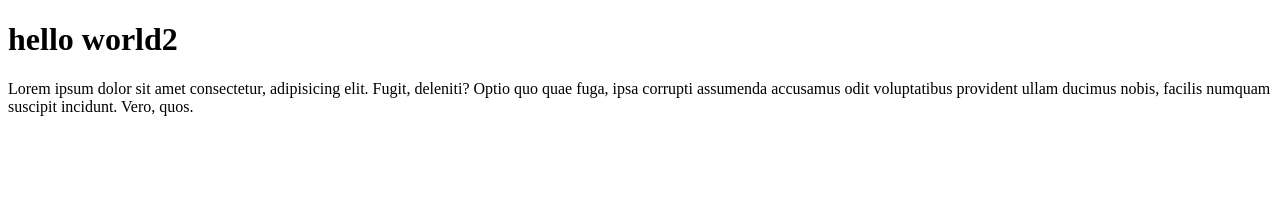
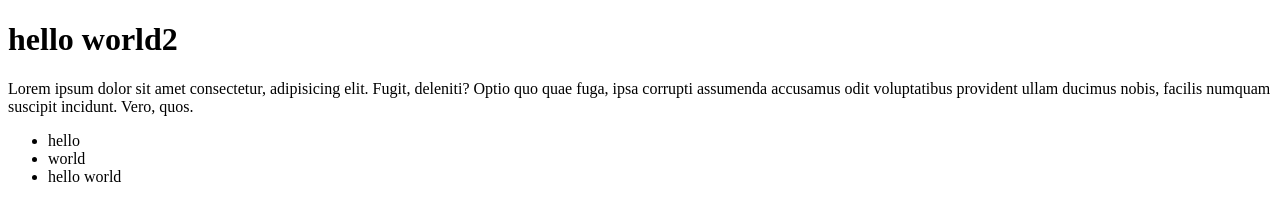
Before and after one commit to myantminbo/first-upload-git, a plain HTML site: page about.html in a window 1280 px wide. Drawn offline with Linux system fonts and the light colour scheme.

Commit message:
update update

```diff
--- a/about.html
+++ b/about.html
@@ -10,5 +10,10 @@
      <h1>hello world2</h1>
      <p>Lorem ipsum dolor sit amet consectetur, adipisicing elit. Fugit, deleniti? Optio quo quae fuga, ipsa corrupti assumenda accusamus odit voluptatibus provident ullam ducimus nobis, facilis numquam suscipit incidunt. Vero, quos.
      </p>
+     <ul>
+          <li>hello</li>
+          <li>world</li>
+          <li>hello world</li>
+     </ul>
 </body>
 </html>
```
